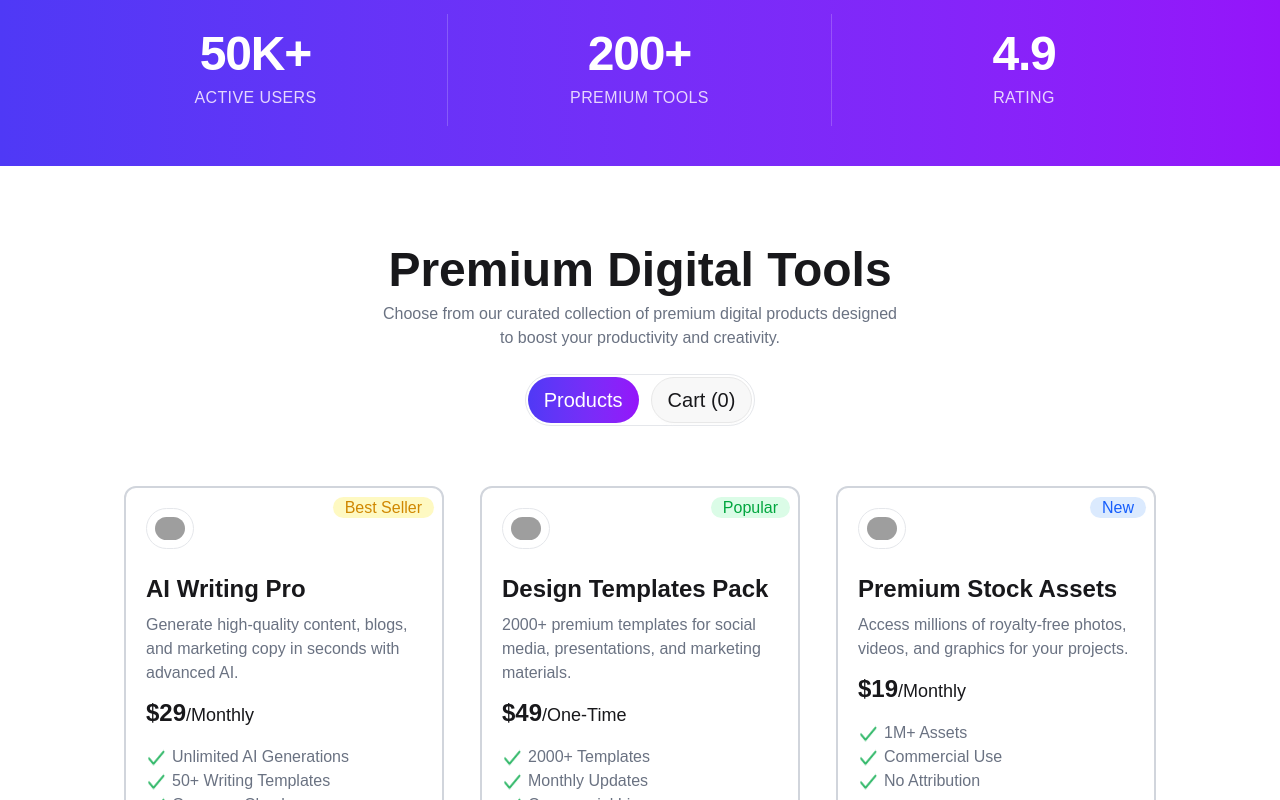
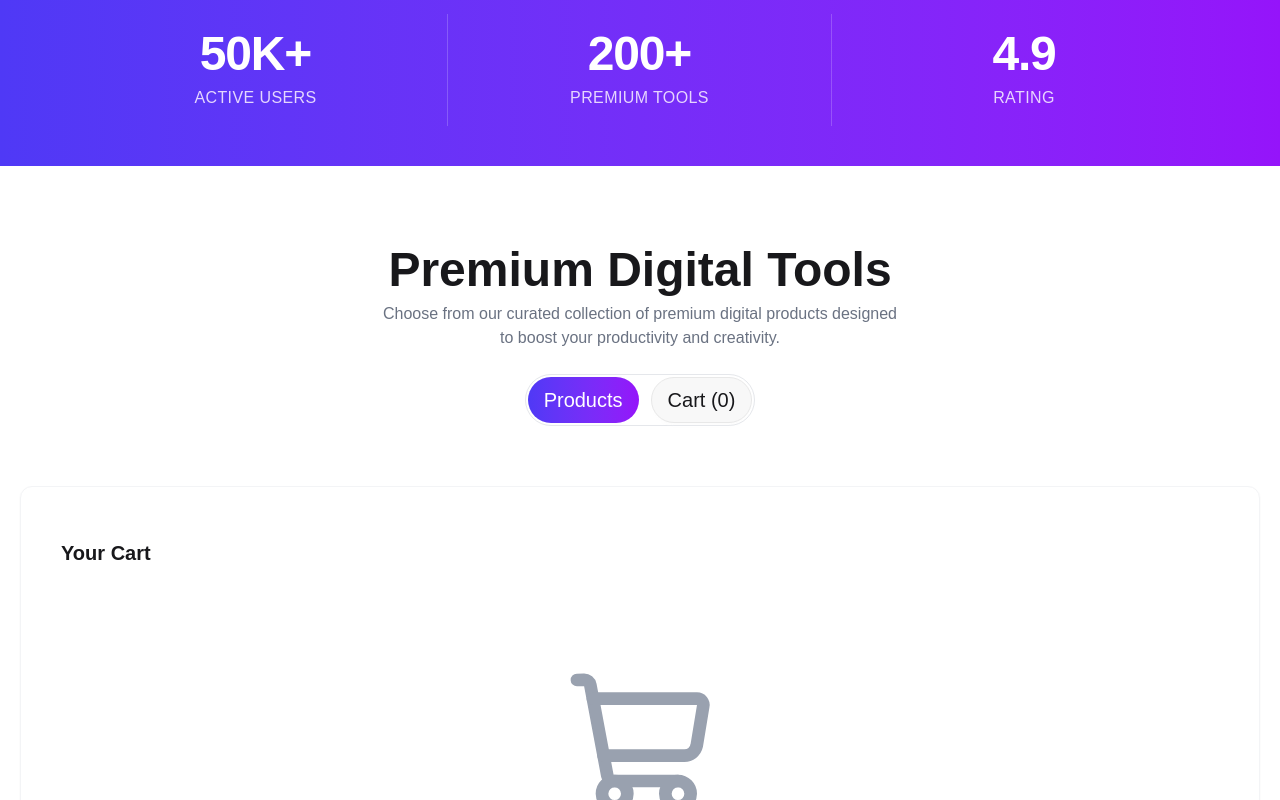
Before and after one commit to Asraful-Alam-Sifat/Assignment-06, a React (Vite) app: page / in a window 1280 px wide. Both pictures are taken after a click on the button "Cart (0)". Shown: the part 722-1522 px from the top of the page. Built offline with nearby package versions, Linux system fonts and the light colour scheme; grey boxes are pictures that could not be loaded.

Commit message:
add toogle functionality

```diff
--- a/src/App.jsx
+++ b/src/App.jsx
@@ -1,5 +1,5 @@
 
-import { Suspense } from 'react';
+import { Suspense, useState } from 'react';
 import './App.css';
 import HeroBanner from './components/HeroBanner/HeroBanner';
 import NavBar from './components/NavBar/NavBar';
@@ -19,6 +19,9 @@ const getTools = async() => {
 
 function App() {
 const toolsPromise = getTools();
+const [toogleBtn, setToogleBtn] = useState('Products');
+const [cartsData, setCartsData] = useState([]);
+console.log(cartsData);
 
   return (
    <section>
@@ -30,15 +33,22 @@ const toolsPromise = getTools();
 
     <main className="overflow-x-hidden p-5">
 
-       <ToogleBtn/>
+       <ToogleBtn
+        setToogleBtn={setToogleBtn}
+       />
            <Suspense fallback={<div
               className='container mx-auto flex justify-center items-center h-96'>
                 <span
                 className="loading loading-dots loading-xl text-center items-center "></span>
                 </div>}>
-               <Tools toolsPromise={toolsPromise} />
+
+               {toogleBtn === 'Products' && <Tools
+                   toolsPromise={toolsPromise}
+                    cartsData={cartsData}
+                     setCartsData={setCartsData} />}
+
+               {toogleBtn === 'Cart' && <Cart />}
            </Suspense>
-       <Cart></Cart>
 
     </main>
 
--- a/src/components/Cart/Cart.jsx
+++ b/src/components/Cart/Cart.jsx
@@ -3,7 +3,7 @@ import React from 'react';
 
 const Cart = () => {
     return (
-        <div className='container mx-auto border border-gray-100 rounded-xl px-10 py-13 shadow-xs mt-15 hidden'>
+        <div className='container mx-auto border border-gray-100 rounded-xl px-10 py-13 shadow-xs mt-15 '>
             <h1 className='font-bold text-xl '>Your Cart</h1>
 
             <section className=' flex flex-col justify-center items-center mt-25 mb-25'>
--- a/src/components/ToogleBtn/ToogleBtn.jsx
+++ b/src/components/ToogleBtn/ToogleBtn.jsx
@@ -1,11 +1,9 @@
 import React from 'react';
 
 
-const toogleBtnFunc = () => {
-    console.log('clicked');
-}
 
-const ToogleBtn = () => {
+
+const ToogleBtn = ({ setToogleBtn }) => {
     return (
         <div className='mt-15'>
             <h2 className='text-5xl font-bold text-center mb-2'>Premium Digital Tools</h2>
@@ -13,15 +11,17 @@ const ToogleBtn = () => {
            <div className='p-0.5 rounded-full border border-gray-200 w-max flex gap-3 mx-auto mt-6'>
 
               <button
-              onClick={toogleBtnFunc}
+              onClick={() => setToogleBtn('Products')}
                 id='ProductsBtn'
               className='bg-linear-to-r from-[#4F39F6] to-[#9514FA] text-white font-medium text-xl rounded-full px-4 py-2 hover:from-[#6351f8] hover:to-[#a83dfc]'>Products</button>
 
               <button
-              onClick={toogleBtnFunc}
+              onClick={() => setToogleBtn('Cart')}
                 id='cartBtn'
               className='btn rounded-full px-4 py-5.5 font-medium text-xl '>Cart (0)</button>
            </div>
+
+
 
         </div>
     );
--- a/src/components/Tools/Tools.jsx
+++ b/src/components/Tools/Tools.jsx
@@ -1,7 +1,8 @@
-import React, { use } from 'react';
-import CheckIcon from '../../assets/Check.png';
+import React, { use} from 'react';
+import ToolsCard from './ToolsCard';
 
-const Tools = ({toolsPromise}) => {
+
+const Tools = ({toolsPromise, cartsData, setCartsData}) => {
     const toolsData = use(toolsPromise);
 
     return (
@@ -9,46 +10,13 @@ const Tools = ({toolsPromise}) => {
         className='max-w-260 mx-auto mt-15 grid grid-cols-1 justify-center md:grid-cols-3 gap-8 md:gap-x-7 '>
 
             {toolsData.map(tool =>
-                <div
+
+               <ToolsCard
                 key={tool.id}
-                className='border-2 border-gray-300 rounded-xl p-5 w-full md:max-w-80 mx-auto relative hover:border-[#4F39F6] transition-colors duration-300 ease-in-out hover:shadow-xl'>
-                    <div className='flex justify-between '>
-                        <img
-                        className='w-12 p-2 border border-gray-200 rounded-full'
-                        src={tool.icon}
-                        alt={tool.name} />
+                 tool={tool}
+                  cartsData={cartsData}
+                   setCartsData={setCartsData} />
 
-                        <div className='absolute top-2 right-2 '>
-                            {tool.tagType.toLowerCase() === 'best-seller'
-                            ? <span className='bg-yellow-100 text-yellow-600 px-3 py-0.5 rounded-xl font-medium text-xm'>{tool.tag}</span>
-                            : tool.tagType.toLowerCase() === 'popular'
-                                ? <span className='bg-green-100 text-green-600 px-3 py-0.5 rounded-xl font-medium text-xm'>{tool.tag}</span>
-                                : tool.tagType.toLowerCase() === 'new'
-                                    ? <span className='bg-blue-100 text-blue-600 px-3 py-0.5 rounded-xl font-medium text-xm'>{tool.tag}</span>
-                                    :'' }
-                        </div>
-                    </div>
-
-                    <h4 className='font-bold text-2xl mt-6 mb-2'>{tool.name}</h4>
-                    <p className='font-medium text-base text-gray-500 mb-3 '>{tool.description}</p>
-
-                    <h4 className='font-medium textarea-lg capitalize mb-4'><span className='font-bold text-2xl'>${tool.price}</span>/{tool.period}</h4>
-                    <ul className='font-medium text-base text-gray-500 capitalize mb-4'>
-                        {tool.features.map((feature, index) => {
-                            return <li
-                            key={index}
-                            className='flex gap-1.5'>
-                              <img
-                              src={CheckIcon}
-                              alt="Check" />
-                            {feature}</li>
-                        })}
-                    </ul>
-
-                    <button
-                    className='bg-linear-to-r from-[#4F39F6] to-[#9514FA] p-4 rounded-full font-bold text-xl text-white mr-7 hover:from-[#6351f8] hover:to-[#a83dfc] w-full'>Buy Now</button>
-
-                </div>
             )}
         </div>
     );
--- /dev/null
+++ b/src/components/Tools/ToolsCard.jsx
@@ -0,0 +1,56 @@
+import React, { useState } from 'react';
+import CheckIcon from '../../assets/Check.png';
+
+const ToolsCard = ({tool, cartsData, setCartsData}) => {
+    const [isSoldOut, setIsSoldOut] = useState(false);
+
+    const handleSoldOut = () => {
+        setIsSoldOut(true);
+        setCartsData([...cartsData, tool]);
+    }
+    return (
+        <div
+                key={tool.id}
+                className='border-2 border-gray-300 rounded-xl p-5 w-full md:max-w-80 mx-auto relative hover:border-[#4F39F6] transition-colors duration-300 ease-in-out hover:shadow-xl'>
+                    <div className='flex justify-between '>
+                        <img
+                        className='w-12 p-2 border border-gray-200 rounded-full'
+                        src={tool.icon}
+                        alt={tool.name} />
+
+                        <div className='absolute top-2 right-2 '>
+                            {tool.tagType.toLowerCase() === 'best-seller'
+                            ? <span className='bg-yellow-100 text-yellow-600 px-3 py-0.5 rounded-xl font-medium text-xm'>{tool.tag}</span>
+                            : tool.tagType.toLowerCase() === 'popular'
+                                ? <span className='bg-green-100 text-green-600 px-3 py-0.5 rounded-xl font-medium text-xm'>{tool.tag}</span>
+                                : tool.tagType.toLowerCase() === 'new'
+                                    ? <span className='bg-blue-100 text-blue-600 px-3 py-0.5 rounded-xl font-medium text-xm'>{tool.tag}</span>
+                                    :'' }
+                        </div>
+                    </div>
+
+                    <h4 className='font-bold text-2xl mt-6 mb-2'>{tool.name}</h4>
+                    <p className='font-medium text-base text-gray-500 mb-3 '>{tool.description}</p>
+
+                    <h4 className='font-medium textarea-lg capitalize mb-4'><span className='font-bold text-2xl'>${tool.price}</span>/{tool.period}</h4>
+                    <ul className='font-medium text-base text-gray-500 capitalize mb-4'>
+                        {tool.features.map((feature, index) => {
+                            return <li
+                            key={index}
+                            className='flex gap-1.5'>
+                              <img
+                              src={CheckIcon}
+                              alt="Check" />
+                            {feature}</li>
+                        })}
+                    </ul>
+
+                    <button
+                    onClick={handleSoldOut }
+                    className='bg-linear-to-r from-[#4F39F6] to-[#9514FA] p-4 rounded-full font-bold text-xl text-white mr-7 hover:from-[#6351f8] hover:to-[#a83dfc] w-full'>{isSoldOut ? 'Sold Out' : 'Buy Now'}</button>
+
+                </div>
+    );
+};
+
+export default ToolsCard;
```
